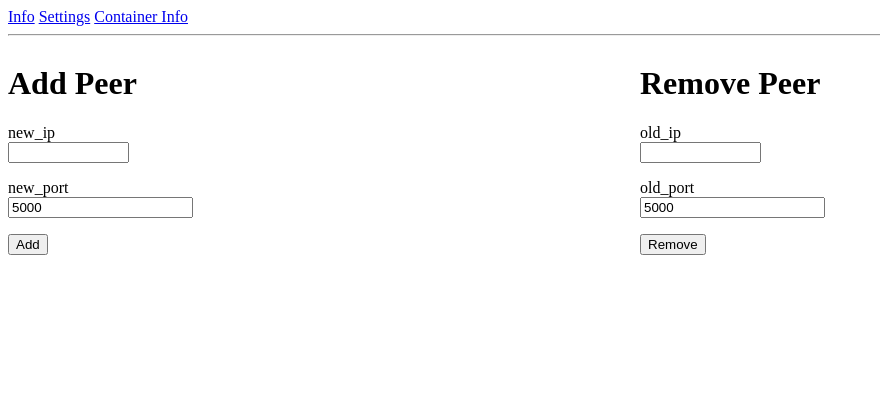
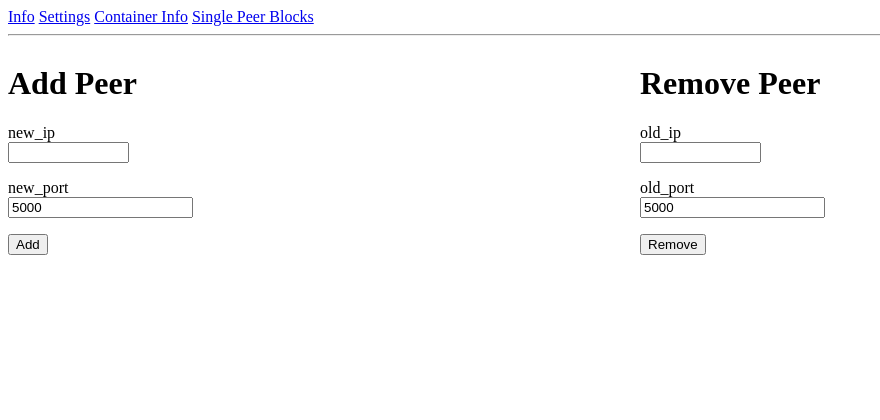
Before and after one commit to khood5/smartShards, a Flask app: page / in a window 1280 px wide. Shown: the top 420 px of the page, without its empty margins (0-880 px from the left). Run offline with Flask 2, Linux system fonts and the light colour scheme.

Commit message:
adding setup file

```diff
--- a/src/api/routes.py
+++ b/src/api/routes.py
@@ -149,12 +149,12 @@ def submit_s():
 
 # get tx
 @app.route('/s/gettx/<key>')
-def gettx(key):
+def gettx_s(key):
     value = singlePeer.get_tx(key)
     return 'get tx key:{k}, value:{v}'.format(k=key, v=value)
 
 
 # get blocks
 @app.route('/s/blocks')
-def blocks():
+def blocks_s():
     return singlePeer.blocks()
--- a/src/api/templates/base.html
+++ b/src/api/templates/base.html
@@ -9,6 +9,7 @@
         <a href="{{ url_for('info') }}">Info</a>
         <a href="{{ url_for('settings') }}">Settings</a>
         <a href="{{ url_for('container_info') }}">Container Info</a>
+        <a href="{{ url_for('s_blocks') }}">Single Peer Blocks</a>
     </div>
         <hr>
         {% block content %}
```
Also changed, not shown: 1 other file.
